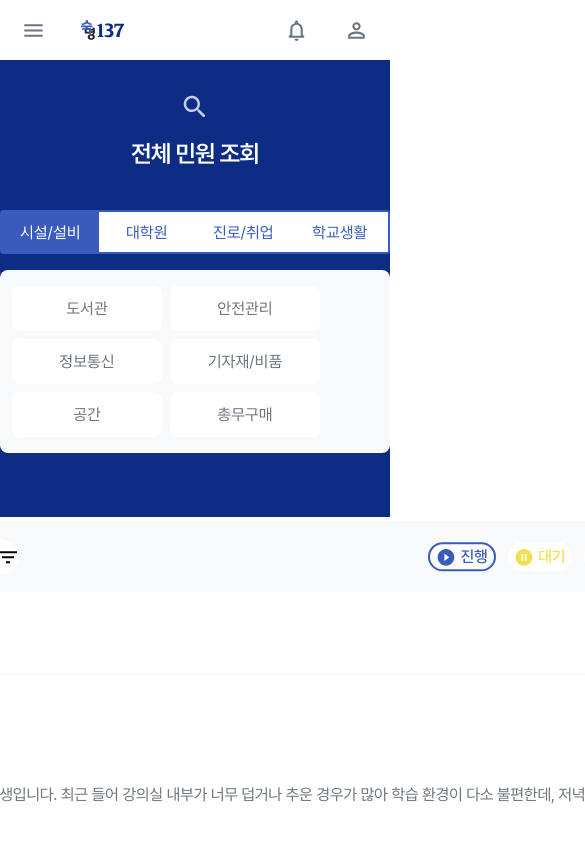
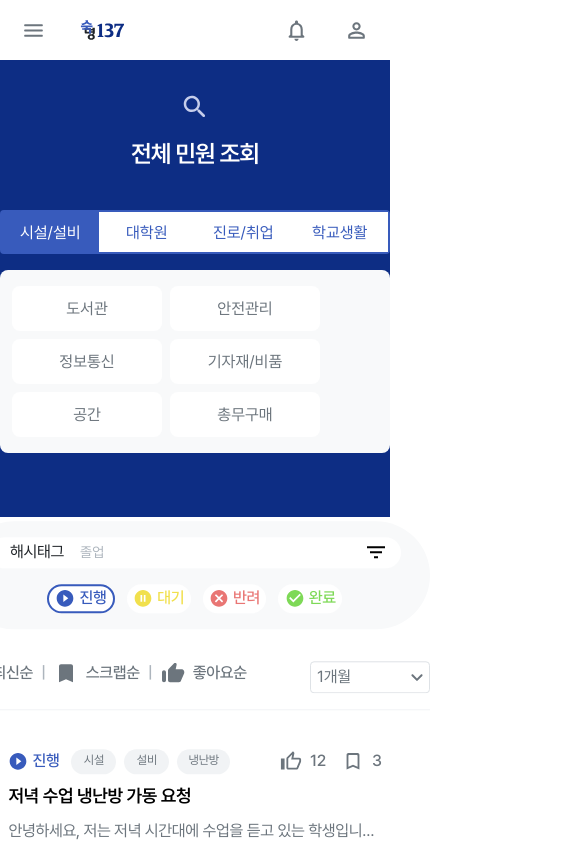
Before and after one commit to waieiches/SM-137-Frontend, a React (Vite) app: page /complaint-view in a window 390 px wide. Shown: the top 844 px of the page, 585 px wide, since content can reach past the window. Built offline with nearby package versions, Linux system fonts and the light colour scheme.

Commit message:
design : searhFilter 컴포넌트에 반응형 적용

```diff
--- a/src/components/search-filter/SearchFilter.tsx
+++ b/src/components/search-filter/SearchFilter.tsx
@@ -3,31 +3,32 @@ import FilterListIcon from "@mui/icons-material/FilterList";
 import StatusButtonGroup from "../status-button/StatusButtonGroup"; // StatusButtonGroup 경로에 맞게 수정
 
 const Container = styled.div`
-  width: 1114px;
-  height: 71px;
-  display: flex;
+  width: 100%;
+  display: inline-flex;
   align-items: center;
   justify-content: space-between;
-  padding: 0px 28px;
   border-radius: 500px;
   background-color: var(--gray1-background);
+  padding: 1rem 1.8rem;
+  @media (max-width: 480px) {
+    flex-direction: column;
+    gap: 1rem;
+  }
 `;
 
 const SearchBar = styled.div`
-  display: flex;
+  display: inline-flex;
   align-items: center;
-  width: 352px;
-  height: 35px;
   border-radius: 500px;
   background-color: white;
-  padding: 0 10px;
+  padding: 0.2rem 0.8rem;
 `;
 
-const SearchText = styled.span`
-  font-size: 14px;
+const SearchText = styled.div`
   color: var(--gray6-header);
   margin-right: 8px;
   margin-left: 8px;
+  white-space: nowrap;
 `;
 
 const SearchInput = styled.input`
@@ -37,8 +38,8 @@ const SearchInput = styled.input`
   font-size: 14px;
   padding: 0 8px;
   color: var(--gray4-placeholder-loq);
-  &::placeholder{
-    color: var(--gray4-placeholder-low)
+  &::placeholder {
+    color: var(--gray4-placeholder-low);
   }
 `;
 
```
